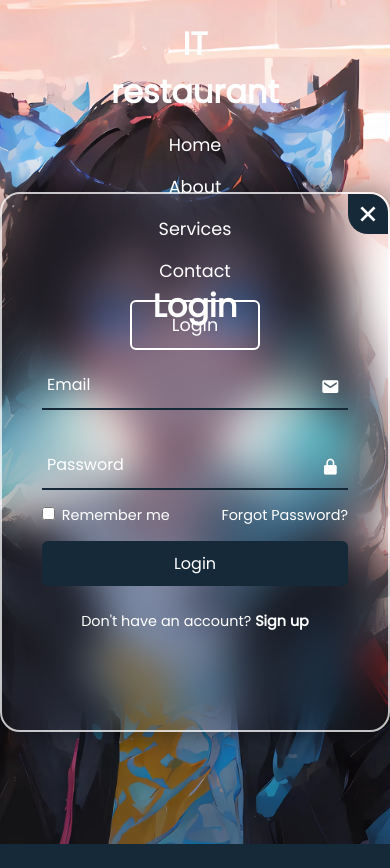
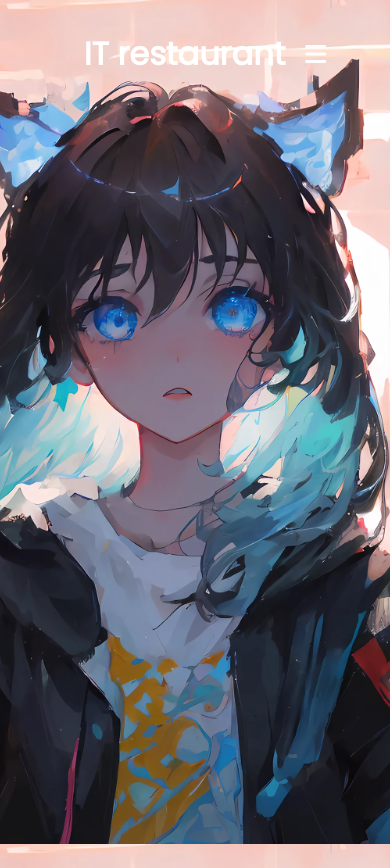
Before and after one commit to YoSirawit/All-S-Project, a Flask app: page /login in a window 390 px wide. Before the commit the page ends 844 px from the top, so only its background shows below. Run offline with Flask 3, Linux system fonts and the light colour scheme; some web fonts are replaced.

Commit message:
responsiveแบบมือถือ
แก้แค่2ไฟล์ 1.header.html 2.login.css (ไม่ได้แก้javascriptนะ)

```diff
--- a/Test(Plub)/static/css/login.css
+++ b/Test(Plub)/static/css/login.css
@@ -11,273 +11,139 @@ body {
     display: flex;
     justify-content: center;
     align-items: center;
-    min-height: 100vh;
+    height: 100vh;
     background: url(../1316292.jpeg);
     background-size: cover;
     background-position: center;
 }
 
+li {
+    list-style: none;
+}
+
+a {
+    text-decoration: none;
+    color: rgb(255, 255, 255);
+    font-size: 1rem;
+    margin: 10px 20px;
+}
+
+a:hover {
+    color: coral;
+}
+
+/* Header */
 header {
-    display: flex;
-    position: fixed;
-    top: 0;
-    left: 0;
-    width: 100%;
-    padding: 20px 100px;
+    position: relative;
+    display: block;
+    padding: 0 2rem;
     justify-content: space-between;
     align-items: center;
-    z-index: 99;
+    gap: 1rem;
+    margin-top: 3rem;
+    height: 100vh;
 }
 
-.logo {
-    font-size: 2em;
-    color: #fff;
-    user-select: none;
-}
-
-.navigation a {
-    position: relative;
-    font-size: 1.1rem;
-    color: #fff;
-    text-decoration: none;
-    font-weight: 500;
-    margin-left: 40px;
-}
-
-.navigation a::after {
-    content: '';
-    position: absolute;
-    left: 0;
-    bottom: -6px;
+.navbar{
     width: 100%;
-    height: 3px;
-    background: #fff;
-    border-radius: 5px;
-    transform-origin: right;
-    transform: scaleX(0);
-    transition: transform .5s;
-}
-
-.navigation a:hover::after {
-    transform-origin: left;
-    transform: scaleX(1);
-}
-.navigation .btnLogin-popup {
-    width: 130px;
-    height: 50px;
-    background: transparent;
-    border: 2px solid #fff;
-    outline: none;
-    border-radius: 6px;
-    cursor: pointer;
-    font-size: 1.1rem;
-    color: #fff;
-    font-weight: 500;
-    margin-left: 40px;
-    transition: .5s;
-}
-
-.navigation .btnLogin-popup:hover {
-    background: #fff;
-    color: #162938;
-}
-
-.wrapper {
-    position: relative;
-    width: 500px;
-    height: 540px;
-    background: transparent;
-    border: 2px solid rgba(255, 255, 255, 0.746);
-    border-radius: 20px;
-    backdrop-filter: blur(20px);
-    box-shadow: 0 0 30px rgba(0, 0, 0, .5);
+    height: 60px;
+    max-width: 1200px;
+    margin: 0 auto;
     display: flex;
-    justify-content: center;
     align-items: center;
-    overflow: hidden;
-    transition: height .2s ease;
-    margin-top: 5rem;
-}
-
-.wrapper.active {
-    height: 600px;
-}
-
-.wrapper .form-box {
-    width: 100%;
-    padding: 40px;
-}
-
-.wrapper .form-box.login {
-    transition: transform .18s ease;
-    transform: translateX(0);
-}
-
-.wrapper.active .form-box.login {
-    transition: none;
-    transform: translateX(-500px);
-}
-
-.wrapper .form-box.register {
-    position: absolute;
-    transition: none;
-    transform: translateX(500px);
-}
-
-.wrapper.active .form-box.register {
-    transition: transform .18s ease;
-    transform: translateX(0);
-}
-
-.wrapper .icon-close {
-    position: absolute;
-    top: 0;
-    right: 0;
-    width: 40px;
-    height: 40px;
-    background: #162938;
-    font-size: 2em;
-    color: #fff;
-    display: flex;
-    justify-content: center;
-    align-items: center;
-    border-bottom-left-radius: 20px;
-    cursor: pointer;
-    z-index: 1;
-
-}
-
-.form-box h2 {
-    font-size: 2em;
-    color: #fff;
-    text-align: center;
-}
-
-.input-box {
-    position: relative;
-    width: 100%;
-    height: 50px;
-    border-bottom: 2.2px solid #162938;
-    margin: 30px 0;
-}
-
-.input-box label {
-    position: absolute;
-    top: 50%;
-    left: 5px;
-    transform: translateY(-50%);
-    font-size: 1em;
-    color: #fff;
-    font-weight: 500;
-    pointer-events: none;
-    transition: .5s;
-}
-
-.input-box input:focus~label,
-.input-box input:valid~label {
-    top: -5px;
-}
-
-.input-box input {
-    width: 100%;
-    height: 100%;
-    background: transparent;
-    border: none;
-    outline: none;
-    font-size: 1em;
-    color: #162938;
-    font-weight: 500;
-    padding: 0 35px 0 5px;
-}
-
-.input-box .icon {
-    position: absolute;
-    right: 8px;
-    font-size: 1.2em;
-    color: #fff;
-    line-height: 57px;
-}
-
-.remember-forgot {
-    font-size: .9em;
-    color: #fff;
-    font-weight: 500;
-    margin: -15px 0 15px;
-    display: flex;
     justify-content: space-between;
 }
 
-.remember-forgot label input {
-    accent-color: #fff;
-    margin-right: 3px;
+.navbar .logo a {
+    font-size: 2rem;
+    font-weight: bold;
 }
 
-.remember-forgot a {
-    color:#fff;
-    text-decoration: none;
+.navbar .links {
+    display: flex;
+    gap: 2rem;
 }
 
-.remember-forgot a:hover {
-    text-decoration: underline;
+.navbar .toggle_btn {
+    color: rgb(253, 253, 253);
+    font-size: 1.5rem;
+    cursor: pointer;
+    display: none;
 }
 
-.btn {
-    width: 100%;
-    height: 45px;
-    background: #162938;
+.action_btn{
+    background-color: rgb(255, 148, 72);
+    color: rgb(255, 255, 255);
+    padding: 1rem 1rem;
     border: none;
     outline: none;
-    border-radius: 6px;
+    border-radius: 20px;
+    font-size: 1rem;
+    font-weight: bold;
     cursor: pointer;
-    color: #fff;
-    font-size: 1em;
-    font-weight: 500;
+    transition: scale 0.2 ease;
 }
 
-.login-register {
-    font-size: .9em;
-    color: #fff;
-    text-align: center;
-    font-weight: 500;
-    margin: 25px 0 10px;
+.action_btn:hover {
+    scale: 1.05;
+    color: #ffffff;
 }
 
-.login-register p a {
-    color: #fff;
-    text-decoration: none;
-    font-weight: 600;
+.action_btn:active {
+    scale: 0.95;
 }
 
-.login-register p a:hover {
-    text-decoration: underline;
+/* dropdown-menu */
+.dropdown_menu {
+    display: none;
+    position: absolute;
+    right: 2rem;
+    top: 60px;
+    height: 0;
+    width: 300px;
+    background: rgb(132, 132, 132);
+    border-radius: 10px;
+    overflow: hidden;
+    transition: height cubic-bezier(0.175, 0.885, 0.32, 1.275);
 }
 
-.navigation {
+.dropdown_menu.open {
+    height: 345px;
+}
+
+.dropdown_menu li {
+    padding: 0.9rem;
     display: flex;
     align-items: center;
+    justify-content: center;
 }
 
-/* responsive */
-@media screen and (max-width: 900px){
-    header {
-        text-align: center;
+.dropdown_menu .action_btn {
+    width: 100%;
+    display: flex;
+    justify-content: center;
+}
+
+/* Responsive */
+@media (max-width: 992px) {
+    /* ทำให้เมนูหาย */
+    .navbar .links,
+    .navbar .action_btn{
+        display: none;
+    }
+    /* ทำให้มีแค่ toggle */
+    .navbar .toggle_btn {
         display: block;
     }
-    .navigation a, .navigation , form.navigation {
-        display: block;
-        margin: 1rem;
-    }
-    h2.logo {
+
+    .dropdown_menu {
         display: block;
     }
-    .navigation .btnLogin-popup {
-        text-align: center;
-        display: block;
-        margin-left: 0px;
+}
 
-    }
-    form.navigation{
-        width: 130px;
-        margin: 0 auto;
+@media (max-width: 992px) {
+    .dropdown_menu {
+        left: 2rem;
+        width: unset;
     }
 }
--- a/Test(Plub)/templates/header.html
+++ b/Test(Plub)/templates/header.html
@@ -3,26 +3,52 @@
 <head>
     <meta charset="UTF-8">
     <meta name="viewport" content="width=device-width, initial-scale=1.0">
-    <title>Document</title>
+    <link rel="stylesheet" href="https://cdnjs.cloudflare.com/ajax/libs/font-awesome/6.4.2/css/all.min.css"
+    integrity="sha512-z3gLpd7yknf1YoNbCzqRKc4qyor8gaKU1qmn+CShxbuBusANI9QpRohGBreCFkKxLhei6S9CQXFEbbKuqLg0DA=="
+    crossorigin="anonymous" referrerpolicy="no-referrer" />
     <link rel="stylesheet" href="{{ url_for('static',filename='css/login.css') }}">
     <link href='https://unpkg.com/boxicons@2.1.4/css/boxicons.min.css' rel='stylesheet'>
 </head>
 <body>
+    <header>
+        <div class="navbar">
+            <div class="logo"><a href="#">IT restaurant</a></div>
+            <ul class="links">
+                <li><a href="#">Home</a></li>
+                <li><a href="#">Shop</a></li>
+                <li><a href="#">My shop</a></li>
+            </ul>
+            <a href="#" class="action_btn">Login</a>
+            <a href="#" class="action_btn">Sign up</a>
+            <div class="toggle_btn">
+                <i class="fa-solid fa-bars"></i>
+            </div>
+        </div>
+                <!-- menu หลังกด toggle -->
+                <div class="dropdown_menu">
+                    <li><a href="hero">Home</a></li>
+                    <li><a href="hero">Shop</a></li>
+                    <li><a href="hero">My shop</a></li>
+                    <li><a href="#" class="action_btn">Login</a></li>
+                    <li><a href="#" class="action_btn">Sign up</a></li>
+            </div>
+        </header>
+        <!-- กด toggle แล้วมี dropdown menu -->
+        <script>
+            const toggleBtn = document.querySelector('.toggle_btn')
+            const toggleBtnIcon = document.querySelector('.toggle_btn i')
+            const dropDownMenu = document.querySelector('.dropdown_menu')
 
-    <header>
-        <h2 class="logo">IT restaurant</h2>
-        <nav class="navigation">
-            <a href="{{ url_for('home') }}">Home</a>
-            <a href="#">About</a>
-            <a href="#">Services</a>
-            <a href="#">Contact</a>
-            <form class="navigation" action="{{ url_for('login') }}">
-                <button class="btnLogin-popup">Login</button>
-            </form>
+            toggleBtn.onclick = function() {
+                dropDownMenu.classList.toggle('open')
+                const isOpen = dropDownMenu.classList.contains('open')
+
+                toggleBtnIcon.classList = isOpen
+                ? 'fa-solid fa-xmark'
+                : 'fa-solid fa-bars'
+            }
+        </script>
         </nav>
     </header>
-
-    {% block header %}
-    {% endblock %}
 </body>
 </html>
```
